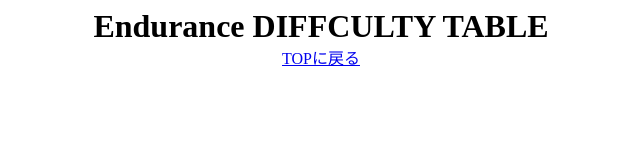
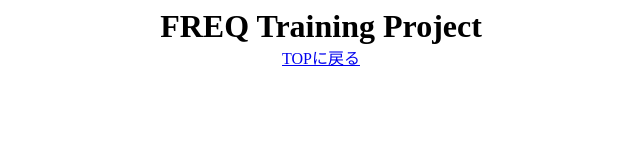
Before and after one commit to Harae09/FREQ.github.io, a plain HTML site: page table.html in a window 1280 px wide. Shown: the whole page, without its empty margins (319-959 px from the left). Drawn offline with Linux system fonts and the light colour scheme; files that its build step writes are made by us from their sources; no server answers; files whose address does not match are found by name.

Commit message:
Update table.html

```diff
--- a/table.html
+++ b/table.html
@@ -2,7 +2,7 @@
 <html lang="ja">
 
 <head>
-<title>Endurance DIFFICULTY TABLE</title>
+<title>FREQ Training Project</title>
 <meta http-equiv="Content-Script-Type" content="text/javascript" />
 <meta http-equiv="Content-Style-Type" content="text/css" />
 <meta http-equiv="Content-Type" content="text/html; charset=utf-8" />
@@ -14,7 +14,7 @@
 <body>
 
 <center>
-<strong><span style="font-size: 24pt;">Endurance DIFFCULTY TABLE</span></strong><br>
+<strong><span style="font-size: 24pt;">FREQ Training Project</span></strong><br>
 <a href="index.html">TOPに戻る</a><br>
 </center>
 
```
